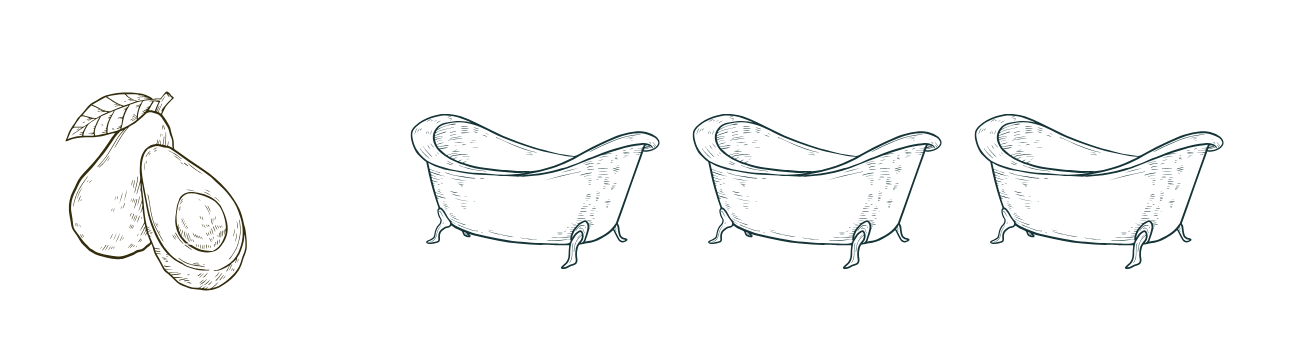
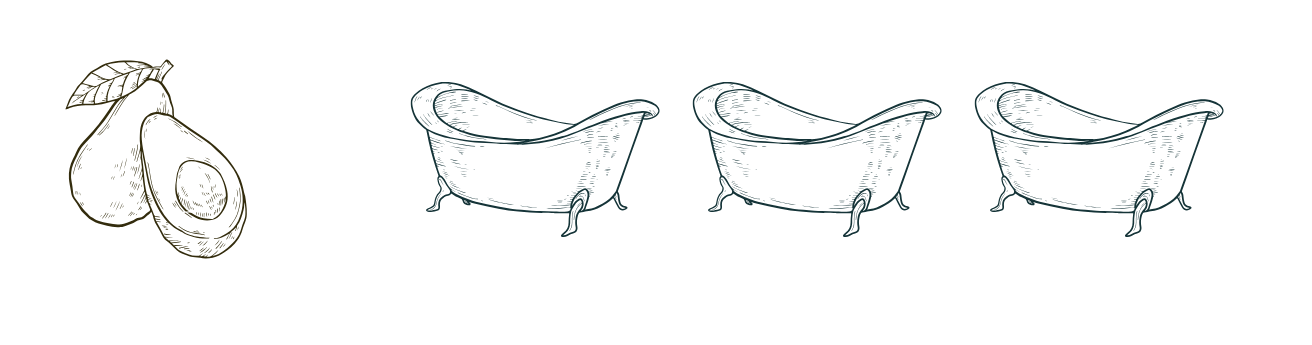
Before and after one commit to klarekante-berlin/elli-effekt, a React (Create React App) app: page / in a window 1280 px wide. Shown: the part 3375-3720 px from the top of the page, 1312 px wide, since content can reach past the window. Built offline with nearby package versions, Linux system fonts and the light colour scheme; a web font is replaced by a local one.

Commit message:
Remove unnecessary padding in AvocadoScene layout 🎨
- Eliminate padding from main container and comparison section
- Optimize layout spacing for improved visual consistency

```diff
--- a/src/styles/AvocadoScene.css
+++ b/src/styles/AvocadoScene.css
@@ -21,7 +21,6 @@
   align-items: center;
   justify-content: flex-start;
   gap: 4rem;
-  padding: 2rem;
 }
 
 .avocado-text {
@@ -61,7 +60,7 @@
   margin: 2rem 0;
   width: 100%;
   max-width: 1200px;
-  padding: 0 2rem;
+  padding: 0;
   will-change: transform, opacity;
 }
 
```
